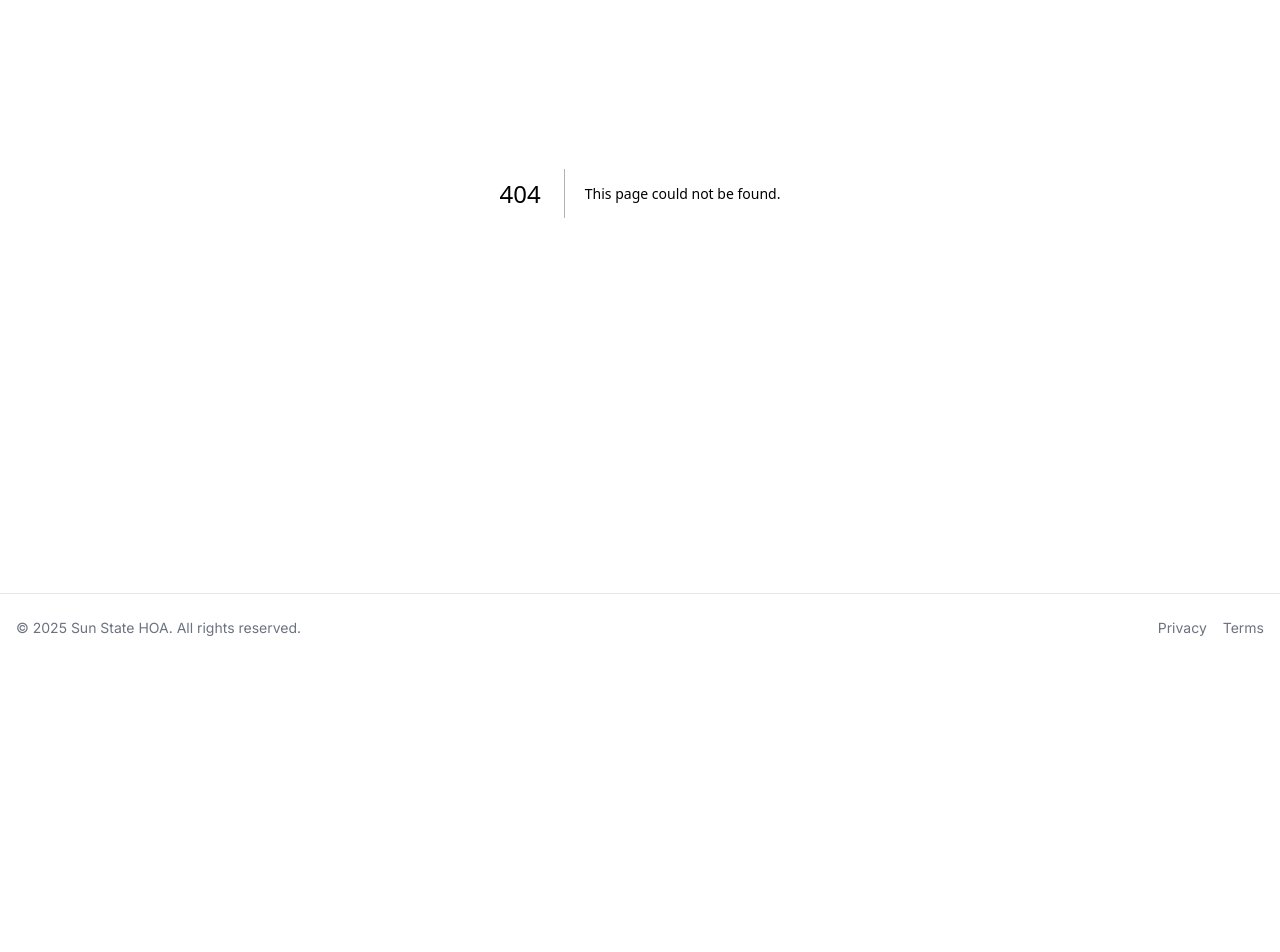
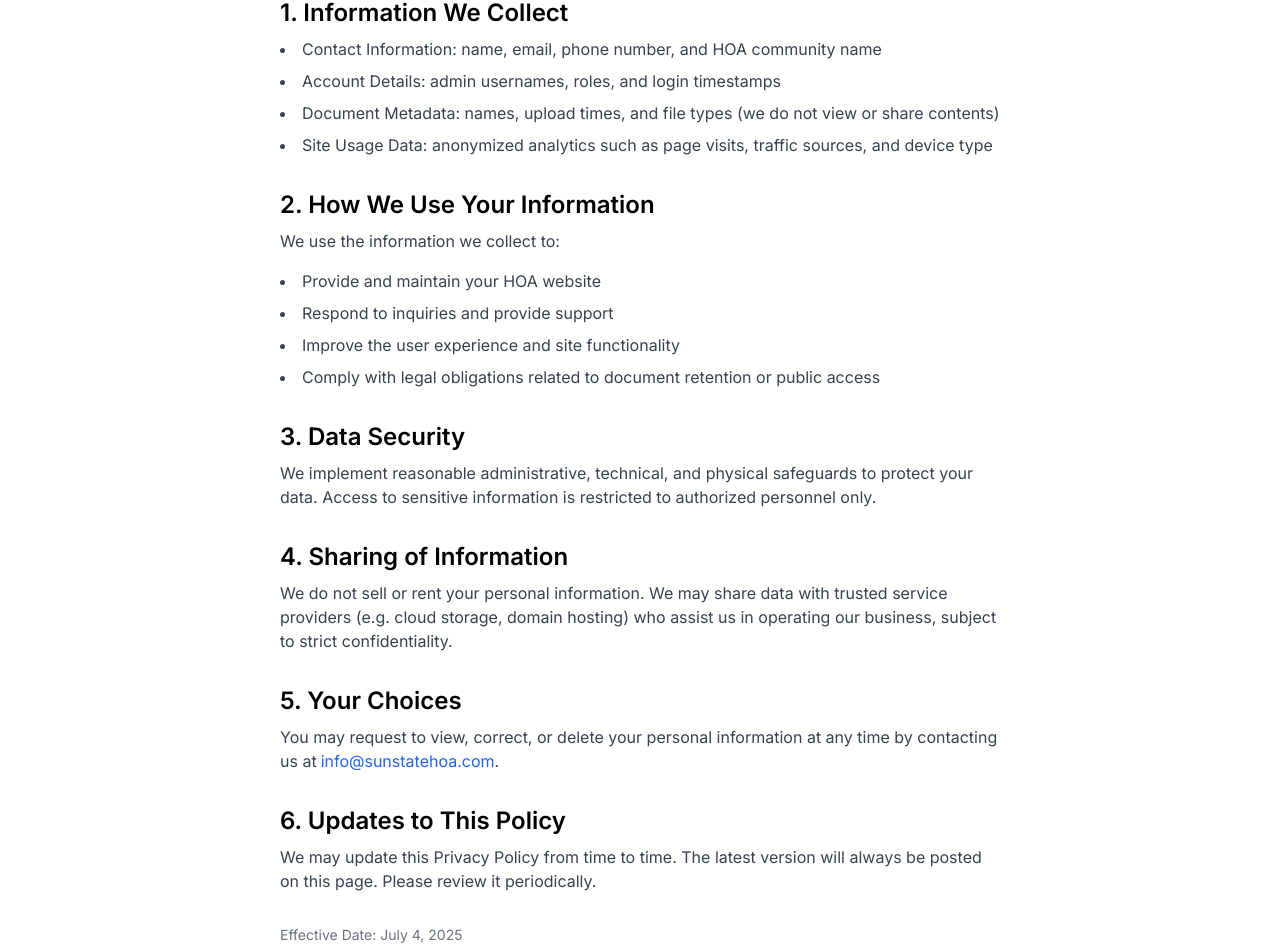
Before and after one commit to toddschilling/sunstatehoa-site, a Next.js app: page /privacy in a window 1280 px wide. Before the commit this address had no page. Shown: the part 279-1231 px from the top of the page. Before the commit the page ends 941 px from the top, so only its background shows below. Built offline with nearby package versions, Linux system fonts and the light colour scheme.

Commit message:
feat: add Contact, Learn More, Privacy Policy, and Terms of Service pages with structured content and navigation updates

```diff
--- /dev/null
+++ b/app/contact/page.tsx
@@ -0,0 +1,42 @@
+'use client';
+import React, { useState } from 'react';
+
+export default function Contact() {
+  const [submitted, setSubmitted] = useState(false);
+
+  const handleSubmit = (e: React.FormEvent) => {
+    e.preventDefault();
+    setSubmitted(true);
+    // TODO: hook in real API / email service
+  };
+
+  if (submitted) {
+    return (
+      <div className="max-w-xl mx-auto px-6 py-20 text-center">
+        <h1 className="text-3xl font-bold mb-4">Thank You!</h1>
+        <p className="text-gray-700">
+          We’ve received your request and will be in touch shortly.
+        </p>
+      </div>
+    );
+  }
+
+  return (
+    <form onSubmit={handleSubmit} className="max-w-xl mx-auto px-6 py-16 space-y-6">
+      <h1 className="text-3xl font-bold">Request a Free Consultation</h1>
+      {['Name', 'Email', 'Phone', 'HOA Community Name'].map((label) => (
+        <div key={label}>
+          <label className="block text-gray-700 mb-1">{label}</label>
+          <input
+            name={label.toLowerCase().replace(/\s+/g, '-')}
+            required
+            className="w-full px-4 py-2 border rounded-lg focus:outline-none focus:ring focus:border-blue-300"
+          />
+        </div>
+      ))}
+      <button type="submit" className="w-full bg-blue-600 text-white py-3 rounded-xl shadow hover:bg-blue-700 transition">
+        Submit Request
+      </button>
+    </form>
+  );
+}
--- a/app/layout.tsx
+++ b/app/layout.tsx
@@ -39,9 +39,9 @@ function Navbar() {
           <span className="text-xl font-semibold text-gray-800">Sun State HOA</span>
         </a>
         <nav className="hidden md:flex space-x-6 text-gray-600">
-          <a href="#" className="hover:text-blue-600">Home</a>
-          <a href="#" className="hover:text-blue-600">About</a>
-          <a href="#" className="hover:text-blue-600">Contact</a>
+          <a href="/" className="hover:text-blue-600">Home</a>
+          <a href="/learn-more" className="hover:text-blue-600">About</a>
+          <a href="/contact" className="hover:text-blue-600">Contact</a>
         </nav>
       </div>
     </header>
@@ -55,8 +55,8 @@ function Footer() {
       <div className="max-w-7xl mx-auto px-4 py-6 flex justify-between items-center">
         <p>&copy; {new Date().getFullYear()} Sun State HOA. All rights reserved.</p>
         <div className="flex space-x-4">
-          <a href="#" className="hover:text-gray-700">Privacy</a>
-          <a href="#" className="hover:text-gray-700">Terms</a>
+          <a href="/privacy" className="hover:text-gray-700">Privacy</a>
+          <a href="/terms" className="hover:text-gray-700">Terms</a>
         </div>
       </div>
     </footer>
--- /dev/null
+++ b/app/learn-more/page.tsx
@@ -0,0 +1,35 @@
+'use client';
+import React from 'react';
+
+export default function LearnMore() {
+  return (
+    <div className="max-w-3xl mx-auto px-6 py-16">
+      <h1 className="text-4xl font-bold mb-6">What Florida’s New HOA Law Means</h1>
+      <p className="text-lg text-gray-700 mb-4">
+        Florida law now requires certain homeowners associations to publicly host key documents—
+        governing documents, meeting minutes, budgets, notices—on a community-specific website.
+      </p>
+      <h2 className="text-2xl font-semibold mt-8 mb-4">Why It Matters</h2>
+      <ul className="list-disc list-inside text-gray-700 space-y-2">
+        <li>🛡️ Legal compliance to avoid fines or sanctions</li>
+        <li>📢 Transparency for homeowners and stakeholders</li>
+        <li>🔐 Secure, centralized access to official records</li>
+      </ul>
+      <h2 className="text-2xl font-semibold mt-8 mb-4">How We Help</h2>
+      <p className="text-gray-700">
+        We handle everything:
+      </p>
+      <ol className="list-decimal list-inside text-gray-700 space-y-2 ml-5">
+        <li>Site setup with custom domain + hosting</li>
+        <li>Secure uploads of all required documents</li>
+        <li>Easy admin dashboard for updates</li>
+        <li>Ongoing support and legal compliance checks</li>
+      </ol>
+      <div className="mt-8">
+        <a href="/contact" className="px-6 py-3 bg-blue-600 text-white rounded-xl shadow hover:bg-blue-700 transition">
+          Contact Us to Learn More
+        </a>
+      </div>
+    </div>
+  );
+}
--- a/app/page.tsx
+++ b/app/page.tsx
@@ -14,10 +14,10 @@ export default function Home() {
           We make that easy, secure, and affordable.
         </p>
         <div className="flex justify-center gap-4">
-          <a href="#" className="px-6 py-3 bg-blue-600 text-white rounded-xl shadow hover:bg-blue-700 transition">
+          <a href="/contact" className="px-6 py-3 bg-blue-600 text-white rounded-xl shadow hover:bg-blue-700 transition">
             Get Started
           </a>
-          <a href="#" className="px-6 py-3 border border-gray-300 rounded-xl hover:bg-gray-100 transition">
+          <a href="/learn-more" className="px-6 py-3 border border-gray-300 rounded-xl hover:bg-gray-100 transition">
             Learn More
           </a>
         </div>
--- /dev/null
+++ b/app/privacy/page.tsx
@@ -0,0 +1,59 @@
+'use client';
+export default function PrivacyPolicy() {
+  return (
+    <div className="max-w-3xl mx-auto px-6 py-16">
+      <h1 className="text-3xl font-bold mb-6">Privacy Policy</h1>
+      <p className="text-gray-700 mb-4">
+        At Sun State HOA, we are committed to protecting your privacy. This Privacy Policy explains how we collect,
+        use, and safeguard your information when you use our services.
+      </p>
+
+      <h2 className="text-2xl font-semibold mt-8 mb-2">1. Information We Collect</h2>
+      <ul className="list-disc list-inside text-gray-700 space-y-2">
+        <li>Contact Information: name, email, phone number, and HOA community name</li>
+        <li>Account Details: admin usernames, roles, and login timestamps</li>
+        <li>Document Metadata: names, upload times, and file types (we do not view or share contents)</li>
+        <li>Site Usage Data: anonymized analytics such as page visits, traffic sources, and device type</li>
+      </ul>
+
+      <h2 className="text-2xl font-semibold mt-8 mb-2">2. How We Use Your Information</h2>
+      <p className="text-gray-700 mb-4">
+        We use the information we collect to:
+      </p>
+      <ul className="list-disc list-inside text-gray-700 space-y-2">
+        <li>Provide and maintain your HOA website</li>
+        <li>Respond to inquiries and provide support</li>
+        <li>Improve the user experience and site functionality</li>
+        <li>Comply with legal obligations related to document retention or public access</li>
+      </ul>
+
+      <h2 className="text-2xl font-semibold mt-8 mb-2">3. Data Security</h2>
+      <p className="text-gray-700">
+        We implement reasonable administrative, technical, and physical safeguards to protect your data. Access to
+        sensitive information is restricted to authorized personnel only.
+      </p>
+
+      <h2 className="text-2xl font-semibold mt-8 mb-2">4. Sharing of Information</h2>
+      <p className="text-gray-700">
+        We do not sell or rent your personal information. We may share data with trusted service providers
+        (e.g. cloud storage, domain hosting) who assist us in operating our business, subject to strict confidentiality.
+      </p>
+
+      <h2 className="text-2xl font-semibold mt-8 mb-2">5. Your Choices</h2>
+      <p className="text-gray-700">
+        You may request to view, correct, or delete your personal information at any time by contacting us at
+        <a href="mailto:info@sunstatehoa.com" className="text-blue-600 ml-1">info@sunstatehoa.com</a>.
+      </p>
+
+      <h2 className="text-2xl font-semibold mt-8 mb-2">6. Updates to This Policy</h2>
+      <p className="text-gray-700">
+        We may update this Privacy Policy from time to time. The latest version will always be posted on this page.
+        Please review it periodically.
+      </p>
+
+      <p className="mt-8 text-sm text-gray-500">
+        Effective Date: July 4, 2025
+      </p>
+    </div>
+  );
+}
--- /dev/null
+++ b/app/terms/page.tsx
@@ -0,0 +1,60 @@
+'use client';
+export default function TermsOfService() {
+  return (
+    <div className="max-w-3xl mx-auto px-6 py-16">
+      <h1 className="text-3xl font-bold mb-6">Terms of Service</h1>
+
+      <p className="text-gray-700 mb-4">
+        These Terms of Service (“Terms”) govern your access to and use of the services provided by Sun State HOA (“we”, “our”, or “us”).
+        By using our website and services, you agree to be bound by these Terms.
+      </p>
+
+      <h2 className="text-2xl font-semibold mt-8 mb-2">1. Use of Services</h2>
+      <p className="text-gray-700">
+        Our platform is intended solely for use by authorized HOA representatives and administrators. You agree not
+        to misuse the service or use it in any way that violates applicable laws or HOA regulations.
+      </p>
+
+      <h2 className="text-2xl font-semibold mt-8 mb-2">2. User Responsibilities</h2>
+      <ul className="list-disc list-inside text-gray-700 space-y-2">
+        <li>You are responsible for maintaining the confidentiality of your account credentials</li>
+        <li>You agree to only upload content and documents that you are authorized to share</li>
+        <li>You will not upload malicious or unlawful content to the platform</li>
+      </ul>
+
+      <h2 className="text-2xl font-semibold mt-8 mb-2">3. Content Ownership</h2>
+      <p className="text-gray-700">
+        You retain all ownership rights to the documents and content you upload. We do not claim any rights to your
+        materials beyond what is needed to host and display them on your site.
+      </p>
+
+      <h2 className="text-2xl font-semibold mt-8 mb-2">4. Service Availability</h2>
+      <p className="text-gray-700">
+        We strive to maintain 99.9% uptime, but do not guarantee uninterrupted access. Planned maintenance and
+        occasional downtime may occur.
+      </p>
+
+      <h2 className="text-2xl font-semibold mt-8 mb-2">5. Termination</h2>
+      <p className="text-gray-700">
+        We reserve the right to suspend or terminate access to our services at any time for violation of these Terms
+        or other harmful conduct.
+      </p>
+
+      <h2 className="text-2xl font-semibold mt-8 mb-2">6. Limitation of Liability</h2>
+      <p className="text-gray-700">
+        To the fullest extent permitted by law, Sun State HOA shall not be liable for indirect, incidental, or
+        consequential damages arising from the use of our services.
+      </p>
+
+      <h2 className="text-2xl font-semibold mt-8 mb-2">7. Changes to Terms</h2>
+      <p className="text-gray-700">
+        We may update these Terms from time to time. Continued use of the service constitutes acceptance of the
+        updated Terms.
+      </p>
+
+      <p className="mt-8 text-sm text-gray-500">
+        Effective Date: July 4, 2025
+      </p>
+    </div>
+  );
+}
```
